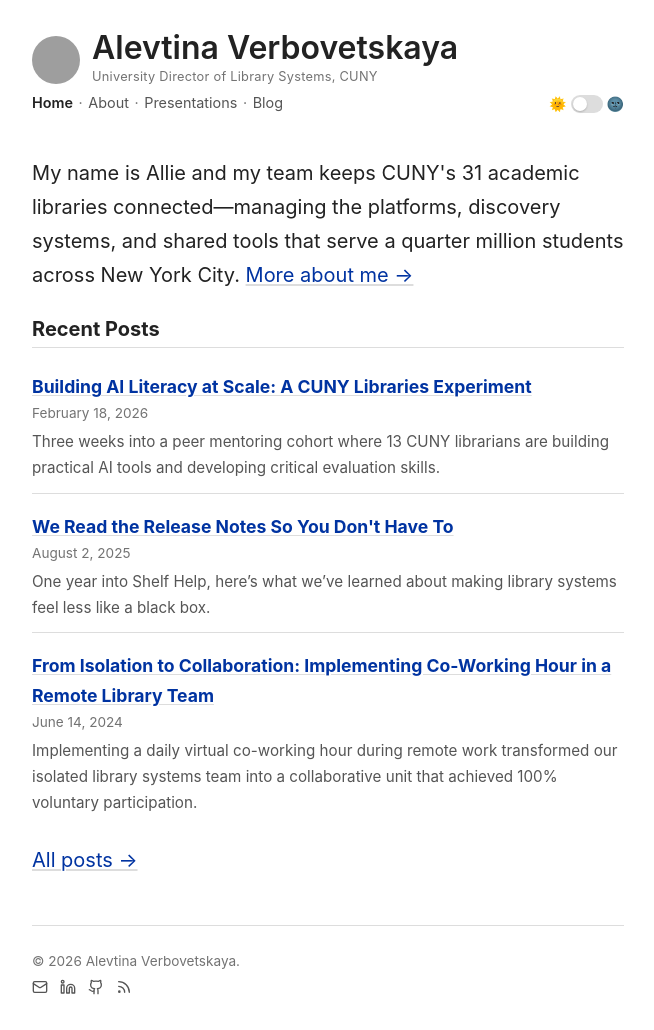
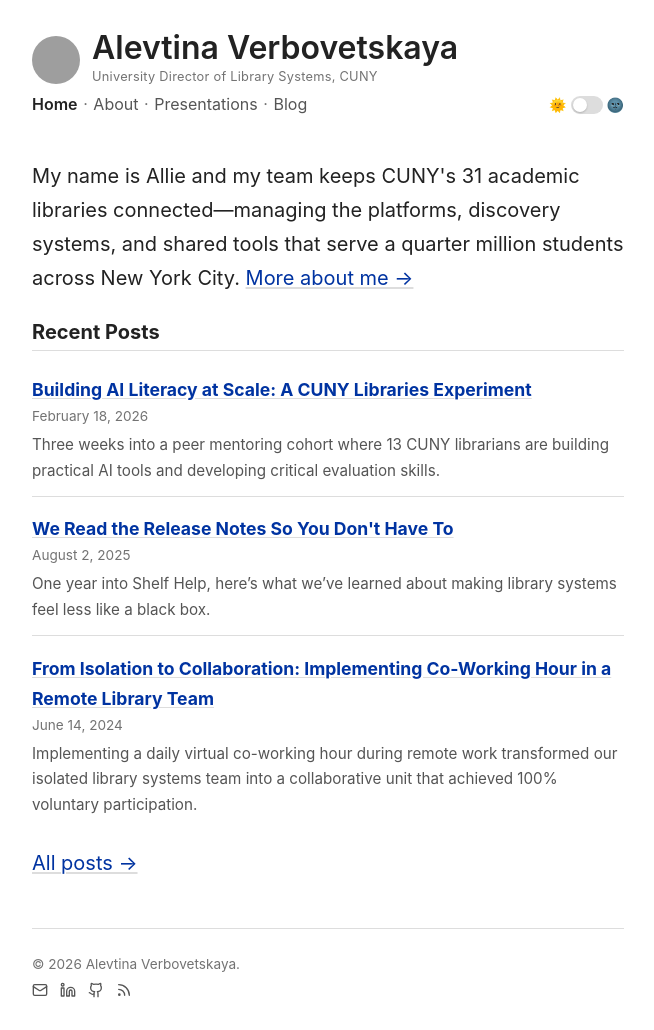
Before and after one commit to alevtina/alevtina.github.io, a Jekyll site: the page built from index.md, in a window 1280 px wide. Shown: the whole page, without its empty margins (312-966 px from the left). Built offline with Jekyll 4.4.1, drawn with Linux system fonts in a browser that asks for light colours; some web fonts are replaced; grey boxes are pictures that could not be loaded.

Commit message:
Fix nav font size override: move media query after base declaration

```diff
--- a/assets/main.scss
+++ b/assets/main.scss
@@ -64,9 +64,6 @@
 @media (min-width: 900px) {
     body {
         font-size: 1.25rem;
-    }
-    nav.site-nav {
-        font-size: 1rem;
     }
 }
 
@@ -157,6 +154,10 @@
     .nav-sep {
         color: var(--text-muted);
         margin: 0 0.35rem;
+    }
+
+    @media (min-width: 900px) {
+        font-size: 1rem;
     }
 }
 
```
